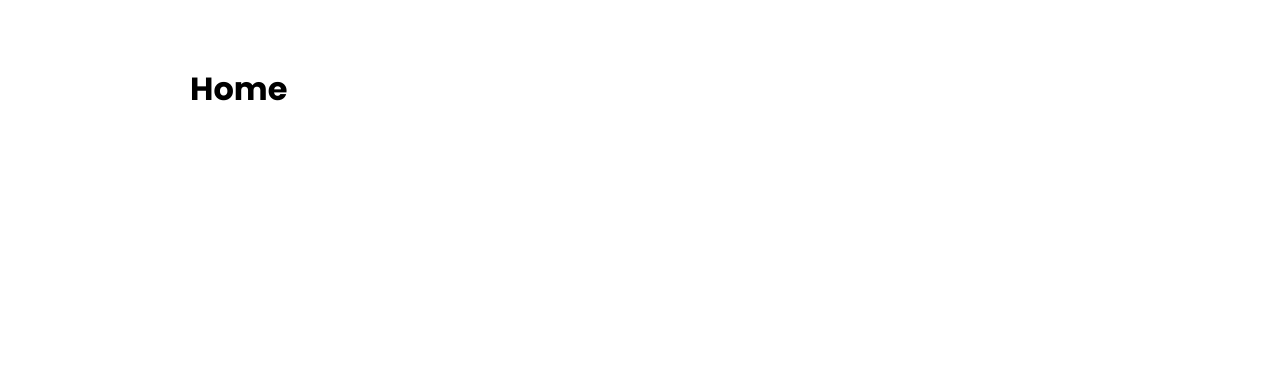
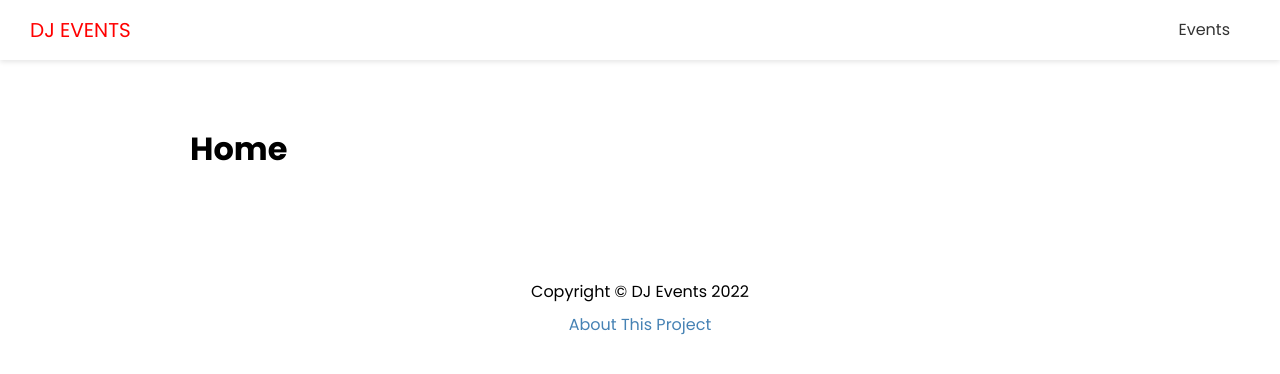
Before and after one commit to hotmailbelike/dj-events-frontend, a Next.js app: page / in a window 1280 px wide. Shown: the top 374 px of the page. Built offline with nearby package versions, Linux system fonts and the light colour scheme.

Commit message:
env: modified Layout component to have Header and Footer

```diff
--- /dev/null
+++ b/components/Footer.js
@@ -0,0 +1,16 @@
+import Link from 'next/link';
+import styles from '../styles/Footer.module.css';
+
+const Footer = () => {
+	return (
+		<footer className={styles.footer}>
+			<p>Copyright &copy; DJ Events 2022</p>
+
+			<p>
+				<Link href={'/about'}>About This Project</Link>
+			</p>
+		</footer>
+	);
+};
+
+export default Footer;
--- /dev/null
+++ b/components/Header.js
@@ -0,0 +1,26 @@
+import Link from 'next/link';
+import styles from '../styles/Header.module.css';
+
+const Header = () => {
+	return (
+		<header className={styles.header}>
+			<div className={styles.logo}>
+				<Link href={'/'}>
+					<a>DJ Events</a>
+				</Link>
+			</div>
+
+			<nav>
+				<ul>
+					<li>
+						<Link href={'/events'}>
+							<a>Events</a>
+						</Link>
+					</li>
+				</ul>
+			</nav>
+		</header>
+	);
+};
+
+export default Header;
--- a/components/Layout.js
+++ b/components/Layout.js
@@ -1,4 +1,6 @@
 import Head from 'next/head';
+import Header from './Header';
+import Footer from './Footer';
 import styles from '../styles/Layout.module.css';
 
 const Layout = ({ title, keywords, description, children }) => {
@@ -9,7 +11,9 @@
 				<meta name='description' content={description} />
 				<meta name='keywords' content={keywords} />
 			</Head>
+			<Header></Header>
 			<div className={styles.container}>{children}</div>
+			<Footer></Footer>
 		</div>
 	);
 };
--- /dev/null
+++ b/styles/Footer.module.css
@@ -0,0 +1,8 @@
+.footer {
+	margin: 100px 0 40px;
+	text-align: center;
+}
+
+.footer p {
+	margin: 5px 0;
+}
--- /dev/null
+++ b/styles/Header.module.css
@@ -0,0 +1,56 @@
+.header {
+	display: flex;
+	justify-content: space-between;
+	align-items: center;
+	background: #fff;
+	color: #333;
+	height: 60px;
+	padding: 0 30px;
+	box-shadow: 0 2px 5px rgba(0, 0, 0, 0.1);
+}
+
+.header a {
+	color: #333;
+	margin-right: 20px;
+}
+
+.header a:hover {
+	color: #000;
+}
+.header ul {
+	display: flex;
+	align-items: center;
+	justify-content: center;
+	list-style: none;
+}
+
+.logo {
+	color: red;
+	font-size: 20px;
+	text-transform: uppercase;
+}
+
+.logo a {
+	color: red;
+}
+
+@media (max-width: 768px) {
+	.header {
+		flex-direction: column;
+		height: auto;
+	}
+
+	.header ul {
+		margin: 20px 0;
+		flex-direction: column;
+		text-align: center;
+	}
+
+	.header a {
+		margin-right: 0;
+	}
+
+	.logo {
+		margin: 20px 0;
+	}
+}
```
